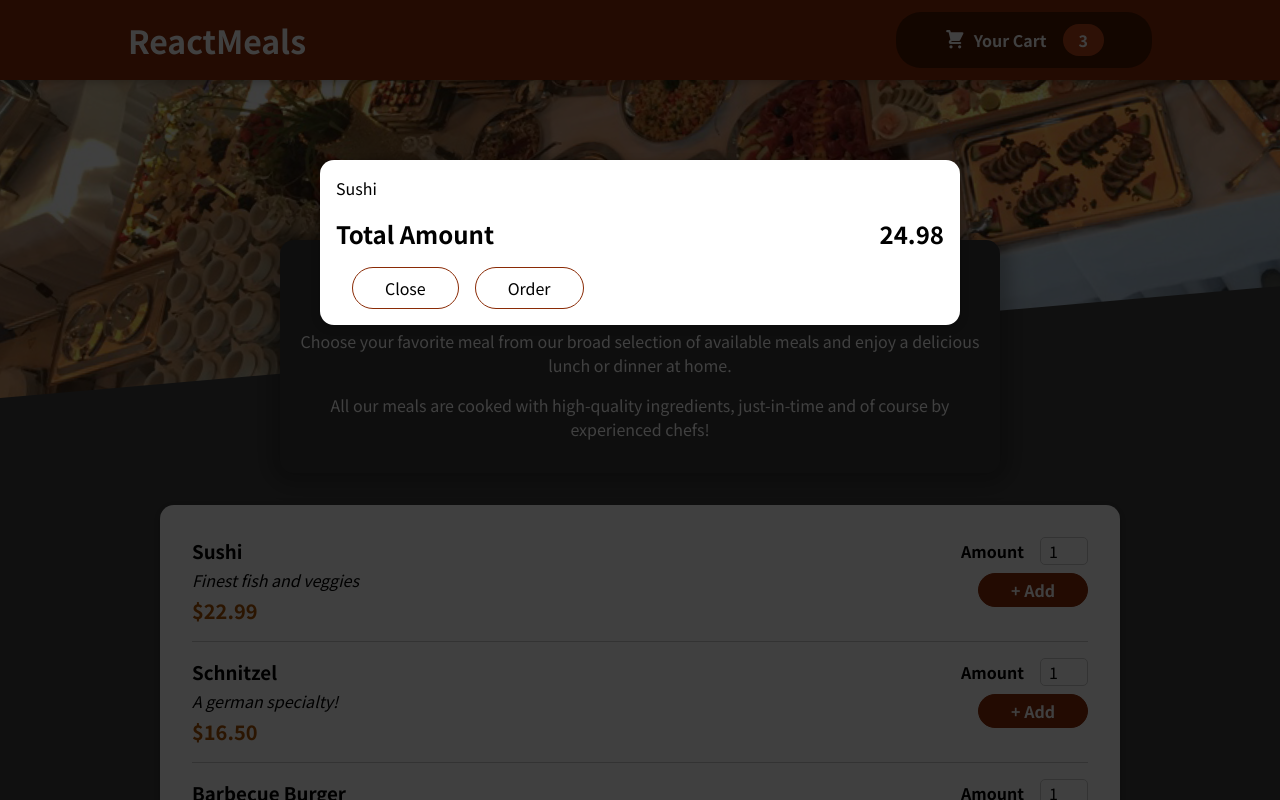
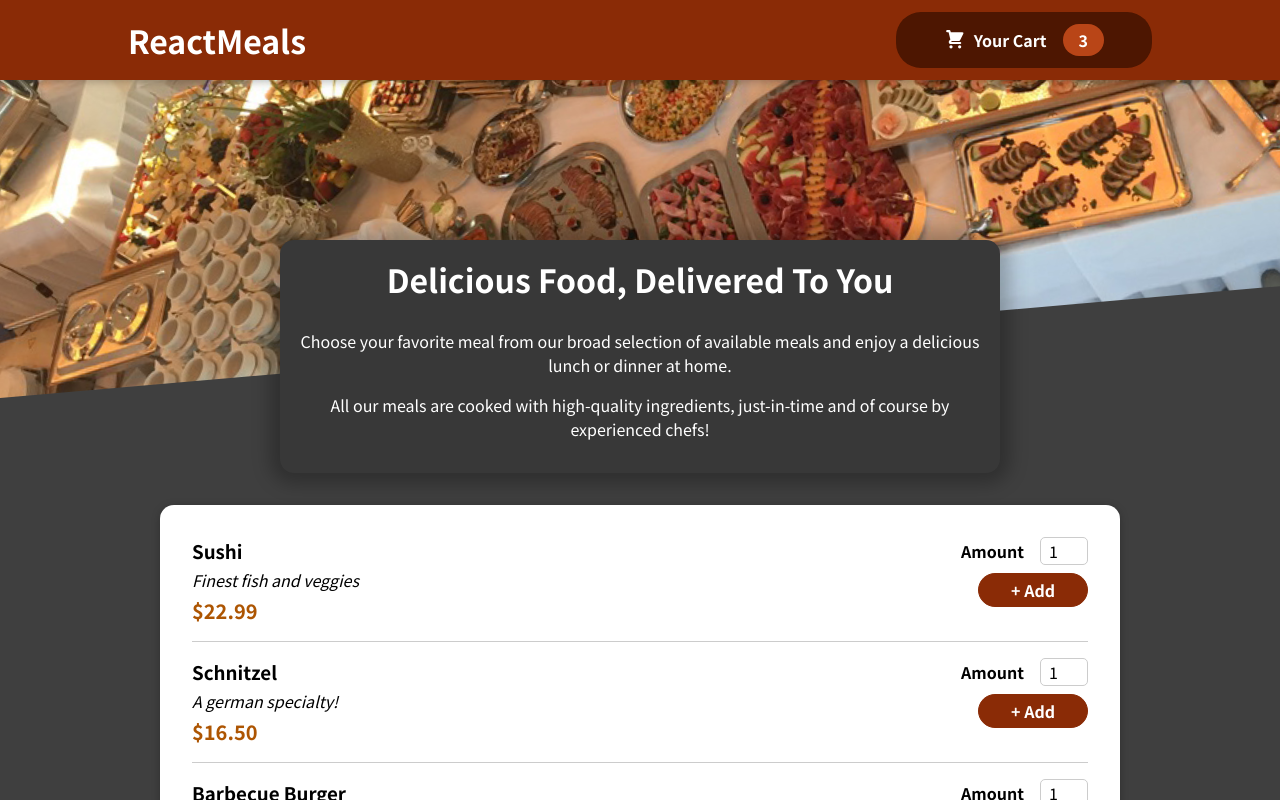
Before and after one commit to arinmitr/FoodApp, a React (Create React App) app: page / in a window 1280 px wide. Shown: the top 800 px of the page. Built offline with nearby package versions, Linux system fonts and the light colour scheme.

Commit message:
Managed cart & modal state

```diff
--- a/src/App.js
+++ b/src/App.js
@@ -1,13 +1,22 @@
-import React from 'react'
+import React, { useState } from 'react'
 
 import Meals from './components/Meals/Meals'
 import Header from './components/Layout/Header'
 import Cart from './components/Cart/Cart'
 function App() {
+  const [cartIsShown, setCartIsShown] = useState(false)
+
+  const showCartHandler = () => {
+    setCartIsShown(true)
+  }
+
+  const hideCartHandler = () => {
+    setCartIsShown(false)
+  }
   return (
     <>
-      <Cart />
-      <Header />
+      {cartIsShown && <Cart onClose={hideCartHandler} />}
+      <Header onShowCart={showCartHandler} />
       <main>
         <Meals />
       </main>
--- a/src/components/Cart/Cart.jsx
+++ b/src/components/Cart/Cart.jsx
@@ -7,14 +7,14 @@
         {[{id: 'c1', name: 'Sushi', amount: 2, price: 12.99}].map(item => <li>{item.name}</li>)}
         </ul>
     return (
-        <Modal>
+        <Modal onClose={props.onClose}>
             {cartItems}
             <div className={classes.total}>
                 <span>Total Amount</span>
                 <span>24.98</span>
             </div>
             <div>
-                <button className={classes['button--alt']}>Close</button>
+                <button className={classes['button--alt']} onClick={props.onClose}>Close</button>
                 <button className={classes.button}>Order</button>
             </div>
         </Modal>
--- a/src/components/Layout/Header.jsx
+++ b/src/components/Layout/Header.jsx
@@ -9,7 +9,7 @@
         <>
            <header className={classes.header}>
                <h1>ReactMeals</h1>
-               <HeaderCartButton/>
+               <HeaderCartButton onClick={props.onShowCart}/>
            </header>
            <div className={classes['main-image']}>
               <img src={mealsImage} alt="Food" />
--- a/src/components/Layout/HeaderCartButton.jsx
+++ b/src/components/Layout/HeaderCartButton.jsx
@@ -4,7 +4,7 @@
 import classes from './HeaderCartButton.module.css'
 const HeaderCartButton = (props) => {
     return (
-        <button className={classes.button}>
+        <button className={classes.button} onClick={props.onClick}>
             <span className={classes.icon}>
                 <CartIcon />
             </span>
--- a/src/components/UI/Modal.jsx
+++ b/src/components/UI/Modal.jsx
@@ -2,9 +2,9 @@
 import ReactDOM from 'react-dom'
 import classes from './Modal.module.css'
 
-const Backdrop = () => {
+const Backdrop = (props) => {
     return(
-        <div className={classes.backdrop}/>
+        <div className={classes.backdrop} onClick={props.onClose}/>
     )
 }
 
@@ -19,7 +19,7 @@
 const Modal = (props) => {
     return (
         <>
-          {ReactDOM.createPortal(<Backdrop/>, document.getElementById('overlays'))}
+          {ReactDOM.createPortal(<Backdrop onClose={props.onClose}/>, document.getElementById('overlays'))}
           {ReactDOM.createPortal(<ModalOverlay>{props.children}</ModalOverlay>, document.getElementById('overlays'))}
         </>
     )
```
Also changed, not shown: 1 other file (tests, documents, lock files or other folders).
